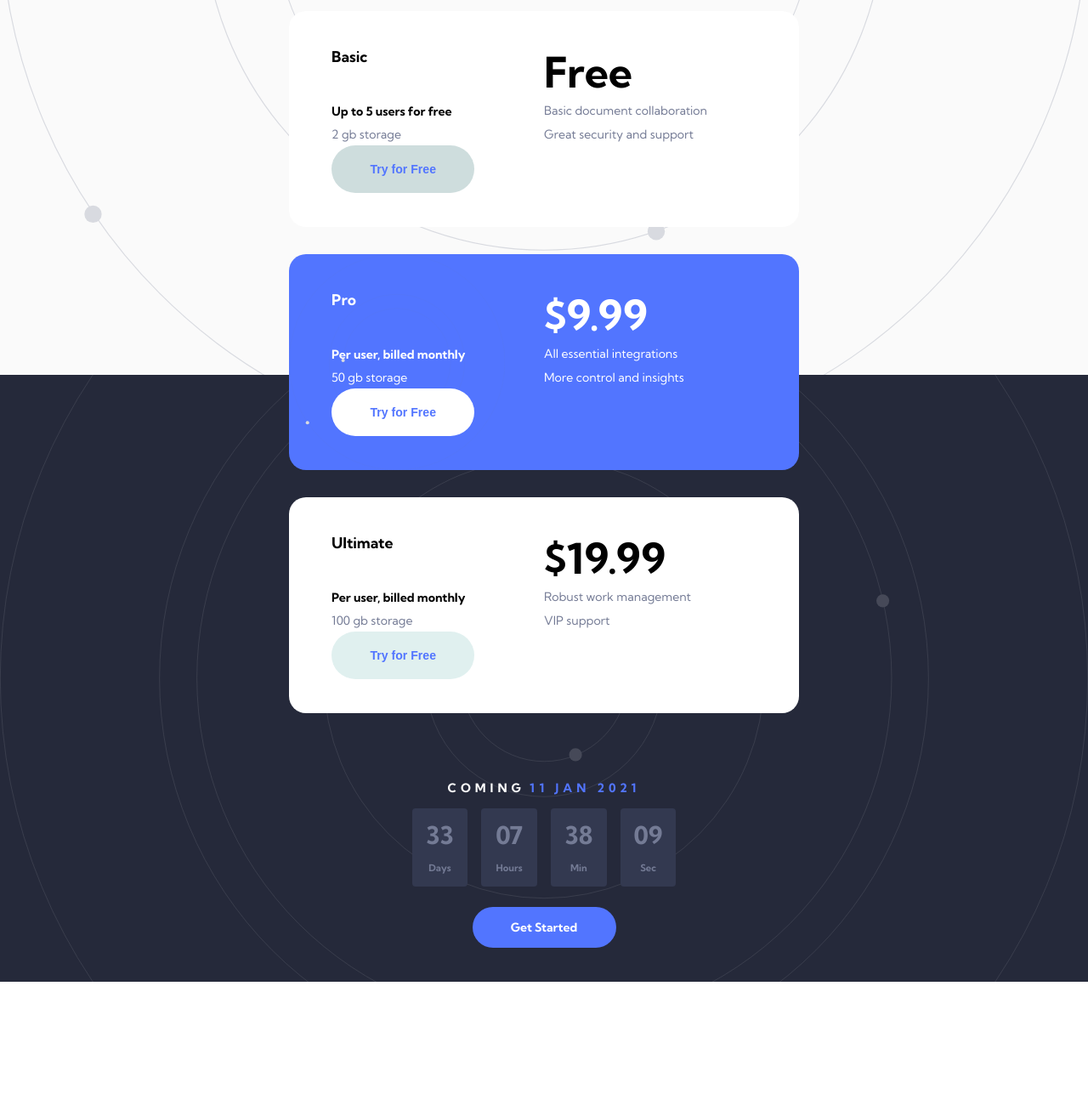
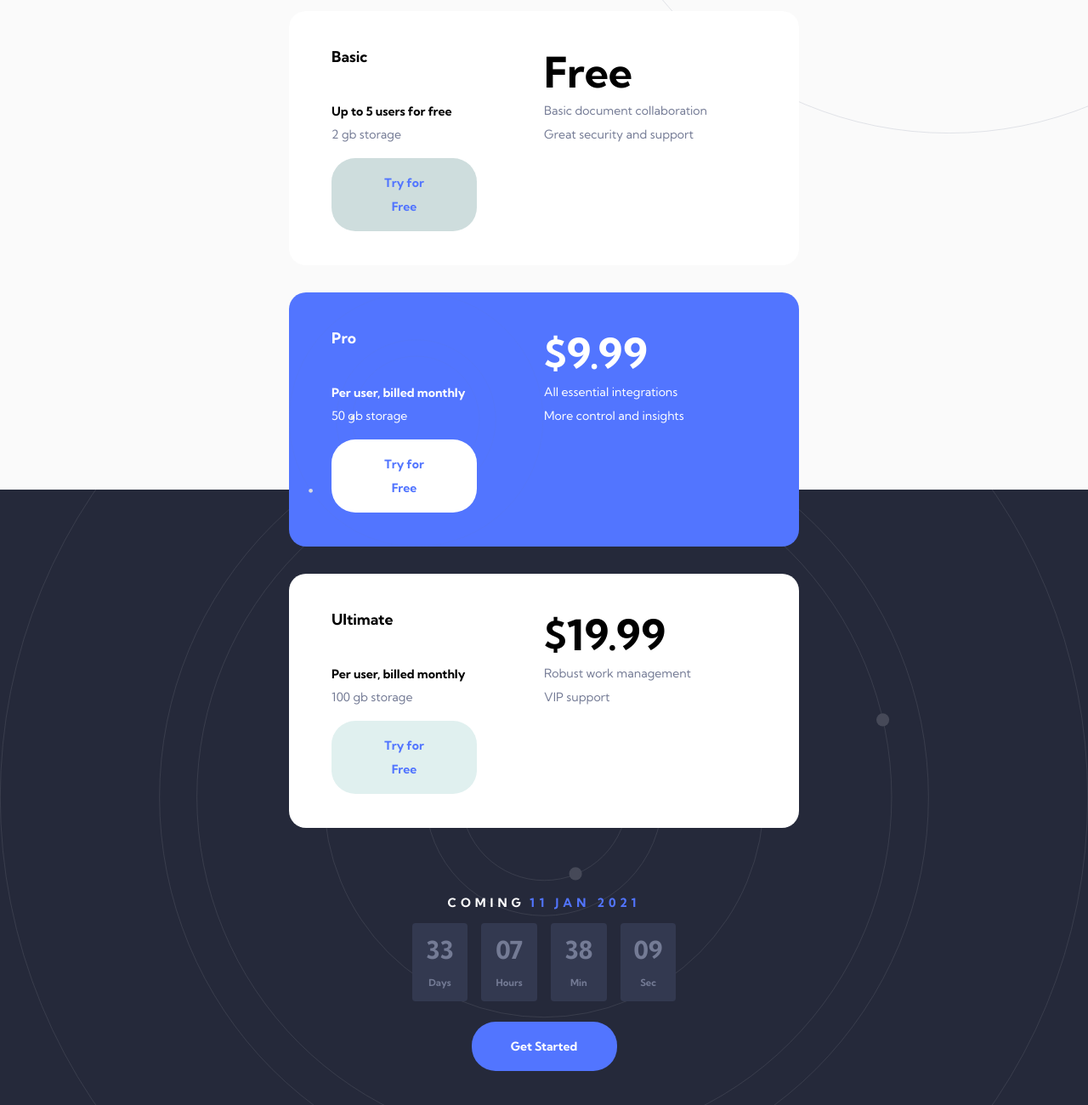
Before and after one commit to ChamuMutezva/officelite-coming-soon-site, a plain HTML site: page index.html in a window 1280 px wide. Shown: the part 617-1917 px from the top of the page at 85% size. Before the commit the page ends 1772 px from the top, so only its background shows below. Drawn offline with Linux system fonts and the light colour scheme.

```diff
--- a/index.html
+++ b/index.html
@@ -27,7 +27,7 @@
           Say goodbye to inefficient juggling of multiple apps, teams, and projects. Officelite is the new
           collaboration platform built with an intuitive interface to improve productivity.
         </p>
-        <button>Get Started</button>
+        <a href="./sign-up.html">Try for Free</a>
       </div>
     </div>
     </header>
@@ -39,7 +39,7 @@
         <p>Basic document collaboration</p>
         <p>2 gb storage</p>
         <p>Great security and support</p>
-        <button>Try for Free</button>
+        <a href="./sign-up.html">Try for Free</a>
       </div>
       <div class="pro card">
         <h2>Pro</h2>
@@ -48,7 +48,7 @@
         <p>All essential integrations</p>
         <p>50 gb storage</p>
         <p>More control and insights</p>
-        <button>Try for Free</button>
+        <a href="./sign-up.html">Try for Free</a>
       </div>
       <div class="ultimate card">
         <h2>Ultimate</h2>
@@ -57,7 +57,7 @@
         <p>Robust work management</p>
         <p>100 gb storage</p>
         <p>VIP support</p>
-        <button>Try for Free</button>
+        <a href="./sign-up.html">Try for Free</a>
       </div>
     </main>
     <footer>
--- a/styles/stye.scss
+++ b/styles/stye.scss
@@ -19,7 +19,7 @@
     padding-top: 46px;
     background-image: url(../assets/home/bg-pattern-header.svg);
     background-repeat: no-repeat;
-    background-size: contain;
+    background-size: 110%;
     background-color: #fafafa;
     background-position: center -130px;
     padding-bottom: 725px;
@@ -62,9 +62,9 @@
     margin: 0px auto 24px;
 }
 
-button {
-    /* width: 200px; */
-    padding: 14px 45.5px;
+a {
+    width: 171px;
+    padding: 15px 46px;
     background-color: $btn-bg-color;
     font-weight: 600;
     margin: auto;
@@ -74,6 +74,8 @@
     color: white;
     border-radius: 28px;
     border: none;
+    text-decoration: none;
+    text-align: center;
 }
 
 main {
@@ -123,8 +125,9 @@
 .basic {
     background-color: white;
 
-    button {
+    a {
         background-color: #cedddd;
+        color: $btn-bg-color;
     }
 }
 
@@ -139,7 +142,7 @@
         color: white;
     }
 
-    button {
+    a {
         background-color: white;
         color: $btn-bg-color;
     }
@@ -148,8 +151,9 @@
 .ultimate {
     background-color: white;
 
-    button {
+    a {
         background-color: #e0f0ef;
+        color: $btn-bg-color;
     }
 }
 
@@ -226,20 +230,6 @@
     }
 }
 
-a {
-    padding: 10px 10px;
-    background-color: $btn-bg-color;
-    font-weight: 600;
-    margin: auto;
-    display: block;
-    line-height: 28px;
-    font-size: 0.88rem;
-    color: white;
-    border-radius: 28px;
-    width: 169px;
-    text-decoration: none;
-}
-
 .errorDisplay {
     visibility: visible;
 }
@@ -251,7 +241,7 @@
 //SIGNUP MOBILE SPECIFIC STYLING
 .signupHeader {
     padding-bottom: 625px;
-    background-image: none;
+   // background-image: none;
 }
 
 .signupTimer {
@@ -349,6 +339,10 @@
         width: 82.7%;
         margin: auto;
     }
+    header {
+        background-size: 69%;
+        background-position: 170% -25%;
+    }
 
     img.logo {
         display: block;
@@ -406,6 +400,10 @@
         button {
             margin: 0;
         }
+        a {
+            margin-left: 0;
+            margin-top: 15px;
+        }
     }
 
     footer {
@@ -427,6 +425,10 @@
         .secondary p {
             text-align: center;
         }
+    }
+
+    .signupHeader {
+       background-image: none;
     }
 
     //----end of Signup form styling tablet ------
@@ -469,6 +471,8 @@
         width: 350px;
         grid-template-columns: 1fr;
         justify-items: center;
+        padding-left: 40px;
+        padding-right: 40px;
 
         h3 {
             margin-top: 40px;
```
Also changed, not shown: styles/stye.css, 1 other file.
